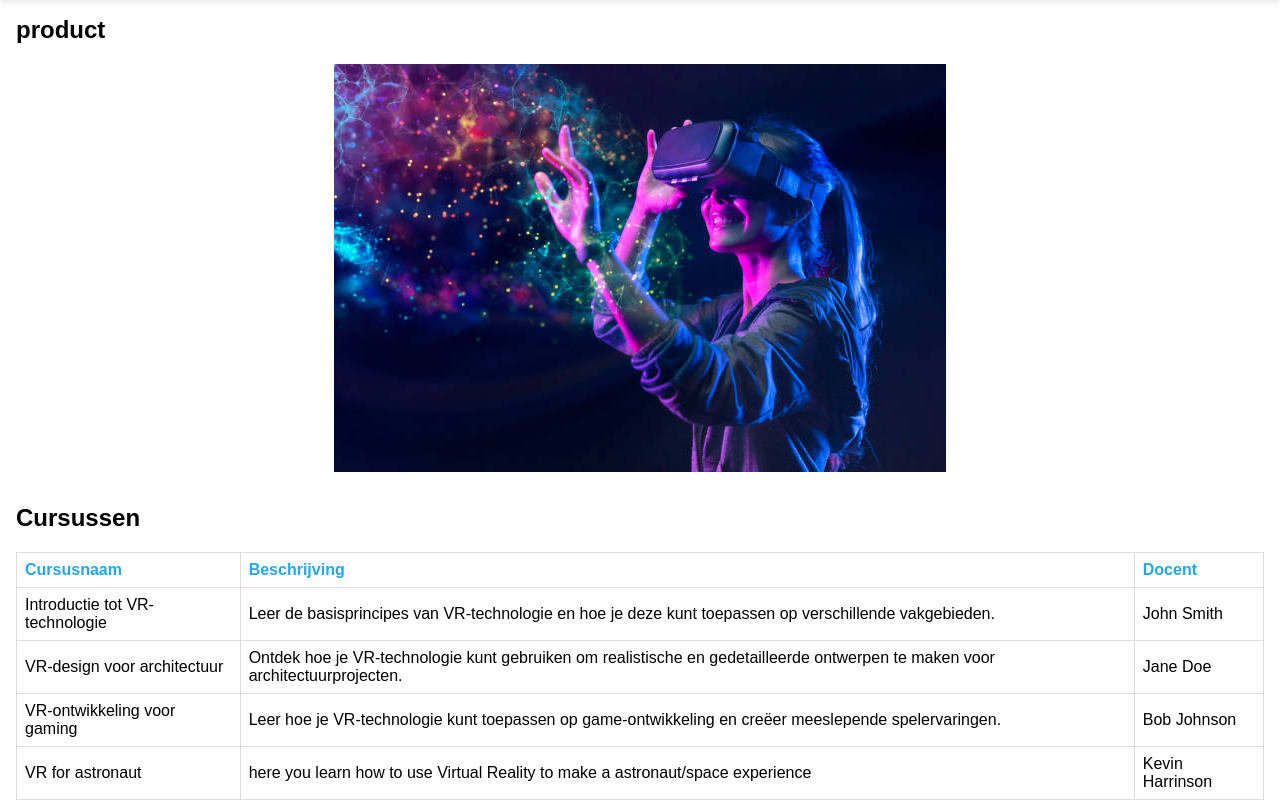
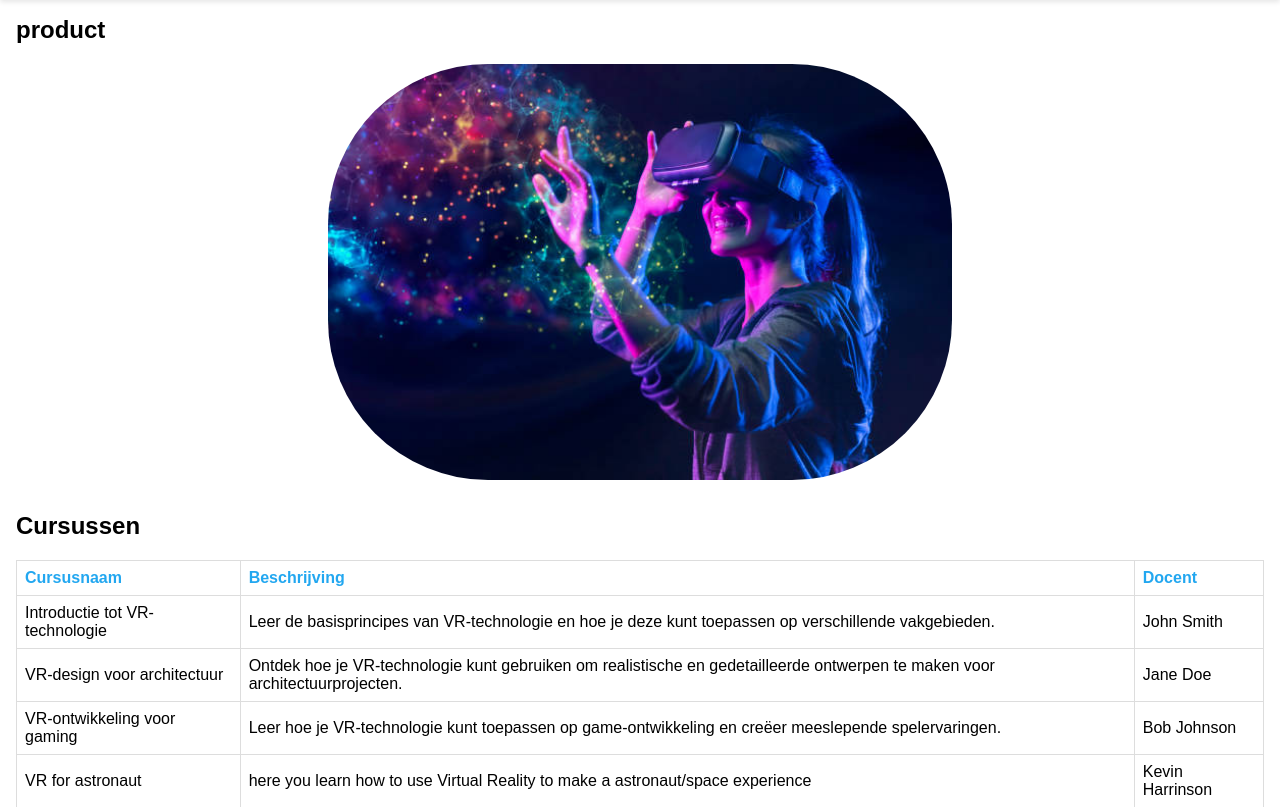
Before and after one commit to salmaazou/Project-3-p4, a PHP site: page /courses.html in a window 1280 px wide. Shown: the part 80-887 px from the top of the page. Run offline with PHP 8.4, Linux system fonts and the light colour scheme.

Commit message:
added comment to the styling and added width and a border radius to the img so the img is a little bigger and the corner's are rounded

```diff
--- a/courses.css
+++ b/courses.css
@@ -99,7 +99,13 @@ section h2 {
     margin-top: 0;
 }
 
+/** put the element in the div in the middle of the screen */
 div.VR-banner {
     display: flex;
     justify-content: center;
 }
+
+div.VR-banner>img {
+    width: 50%;
+    border-radius: 10rem;
+}
```
